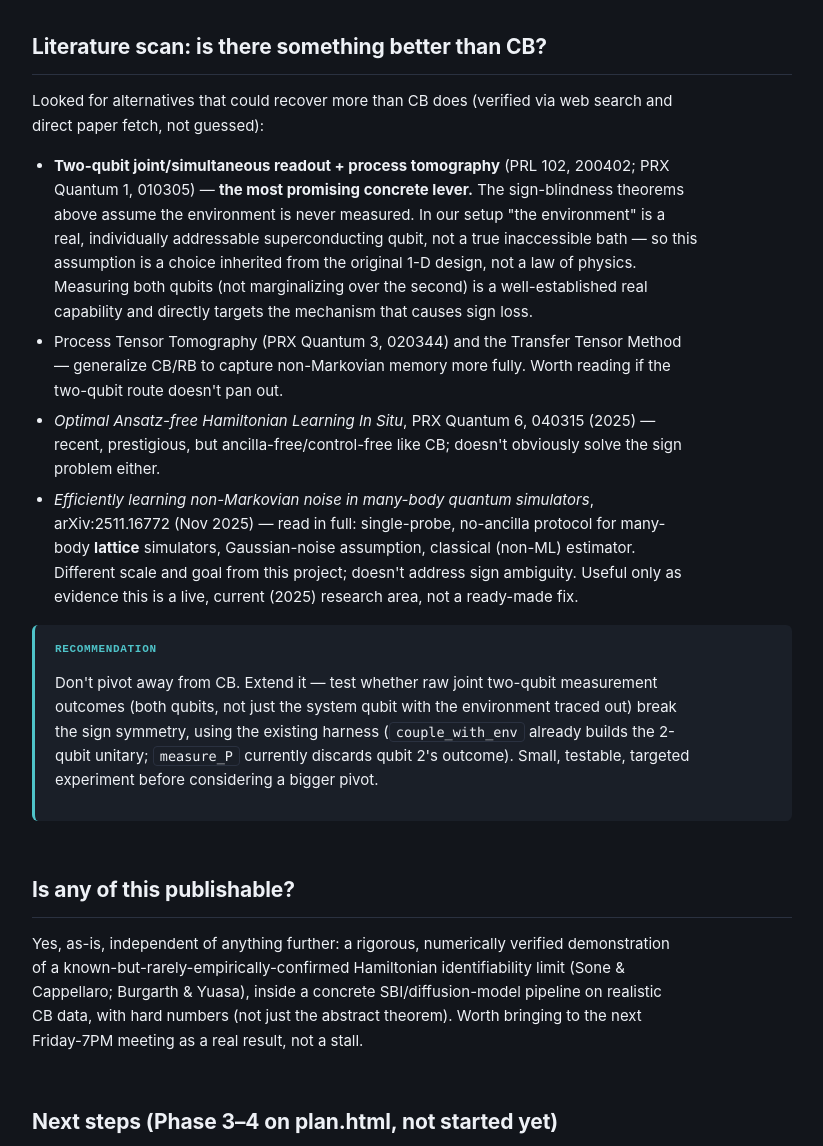
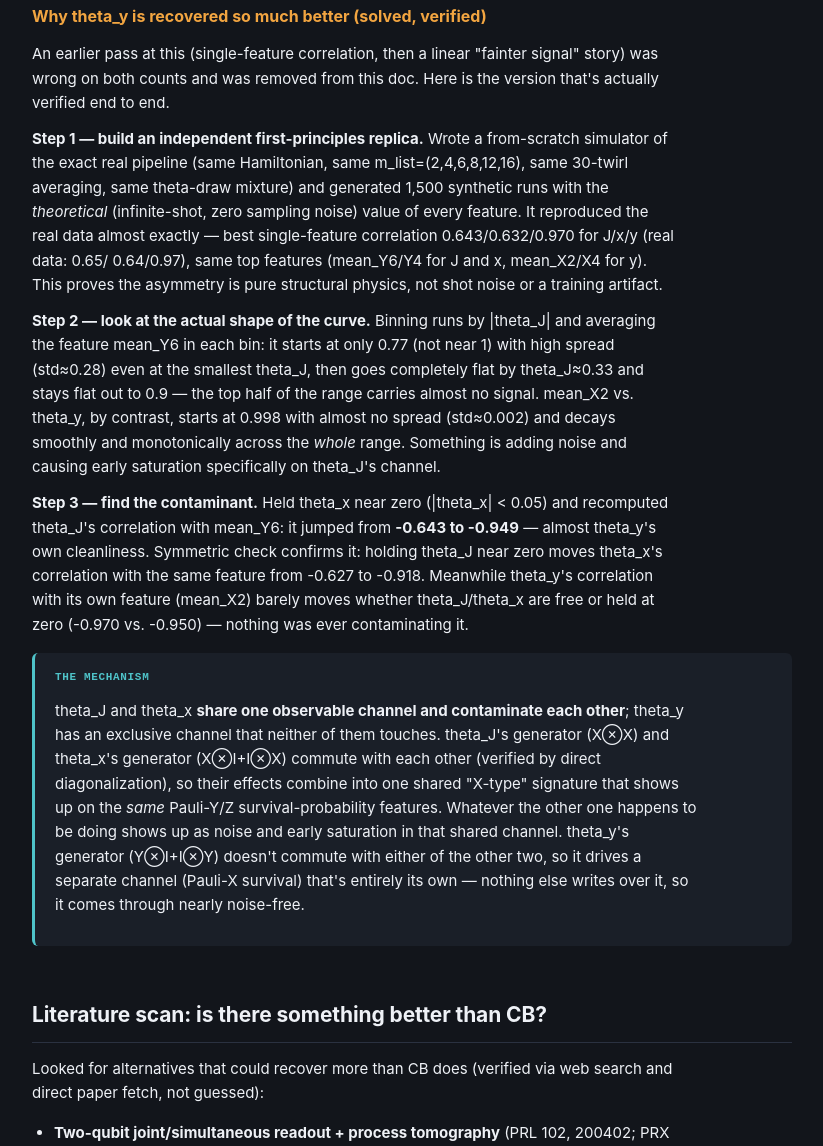
Before and after one commit to imelenwe/randomized-benchmarking, a plain HTML site: page MultiDimDiffusionCB/analysis/findings.html in a window 1280 px wide. Shown: the part 2178-3324 px from the top of the page, without its empty margins (228-1051 px from the left). Drawn offline with Linux system fonts and the light colour scheme.

Commit message:
MultiDimDiffusionCB: explain the theta_J/theta_x cross-talk, add worked examples
Chased down why theta_y is recovered so much better than theta_J or
theta_x. Ruled out two wrong explanations along the way (shared single
feature; intrinsic "fainter" signal) before finding the real mechanism:
built an independent first-principles replica of the whole data pipeline
(same Hamiltonian, depths, twirl-averaging, theta-draw mixture) that
reproduces the real dataset's correlations almost exactly, then used it
to show theta_J's and theta_x's generators commute and share one
observable channel, so each contaminates the other's signal -- verified
by holding one near zero and watching the other's correlation jump from
~0.64 to ~0.95. theta_y's generator commutes with neither, so it gets a
clean channel to itself. Findings.html and the notebook both carry the
full verification chain, replacing the earlier "open question" placeholder
(and an intermediate wrong explanation that was removed once disproven).

Also added the Hamiltonian itself as a prominent header at the top of the
notebook, and a new Step 10 (true-vs-predicted scatter across the full
2000-run test set) and Step 11 (4 worked examples spanning the true theta_J
range, each showing the model's posterior histogram per axis against the
true answer, with a 68%-credible-interval check).

.gitignore: exclude .claude/ (personal Claude Code permission settings).

Co-Authored-By: Claude Sonnet 5 <noreply@anthropic.com>

```diff
--- a/MultiDimDiffusionCB/analysis/findings.html
+++ b/MultiDimDiffusionCB/analysis/findings.html
@@ -210,6 +210,63 @@
     &mdash; more/better data can likely reduce it further.
   </p>
 
+  <h3>Why theta_y is recovered so much better (solved, verified)</h3>
+  <p>
+    An earlier pass at this (single-feature correlation, then a linear
+    "fainter signal" story) was wrong on both counts and was removed from
+    this doc. Here is the version that's actually verified end to end.
+  </p>
+  <p>
+    <strong>Step 1 &mdash; build an independent first-principles replica.</strong>
+    Wrote a from-scratch simulator of the exact real pipeline (same
+    Hamiltonian, same m_list=(2,4,6,8,12,16), same 30-twirl averaging, same
+    theta-draw mixture) and generated 1,500 synthetic runs with the
+    <em>theoretical</em> (infinite-shot, zero sampling noise) value of every
+    feature. It reproduced the real data almost exactly &mdash; best
+    single-feature correlation 0.643/0.632/0.970 for J/x/y (real data: 0.65/
+    0.64/0.97), same top features (mean_Y6/Y4 for J and x, mean_X2/X4 for
+    y). This proves the asymmetry is pure structural physics, not shot
+    noise or a training artifact.
+  </p>
+  <p>
+    <strong>Step 2 &mdash; look at the actual shape of the curve.</strong>
+    Binning runs by |theta_J| and averaging the feature mean_Y6 in each bin:
+    it starts at only 0.77 (not near 1) with high spread (std&asymp;0.28)
+    even at the smallest theta_J, then goes completely flat by theta_J&asymp;0.33
+    and stays flat out to 0.9 &mdash; the top half of the range carries
+    almost no signal. mean_X2 vs. theta_y, by contrast, starts at 0.998 with
+    almost no spread (std&asymp;0.002) and decays smoothly and monotonically
+    across the <em>whole</em> range. Something is adding noise and causing
+    early saturation specifically on theta_J's channel.
+  </p>
+  <p>
+    <strong>Step 3 &mdash; find the contaminant.</strong> Held theta_x near
+    zero (|theta_x| &lt; 0.05) and recomputed theta_J's correlation with
+    mean_Y6: it jumped from <strong>-0.643 to -0.949</strong> &mdash; almost
+    theta_y's own cleanliness. Symmetric check confirms it: holding theta_J
+    near zero moves theta_x's correlation with the same feature from -0.627
+    to -0.918. Meanwhile theta_y's correlation with its own feature
+    (mean_X2) barely moves whether theta_J/theta_x are free or held at
+    zero (-0.970 vs. -0.950) &mdash; nothing was ever contaminating it.
+  </p>
+  <div class="decision">
+    <span class="tag">the mechanism</span>
+    <p>
+      theta_J and theta_x <strong>share one observable channel and
+      contaminate each other</strong>; theta_y has an exclusive channel that
+      neither of them touches. theta_J's generator (X&otimes;X) and theta_x's
+      generator (X&otimes;I+I&otimes;X) commute with each other (verified by
+      direct diagonalization), so their effects combine into one shared
+      "X-type" signature that shows up on the <em>same</em> Pauli-Y/Z
+      survival-probability features. Whatever the other one happens to be
+      doing shows up as noise and early saturation in that shared channel.
+      theta_y's generator (Y&otimes;I+I&otimes;Y) doesn't commute with either
+      of the other two, so it drives a separate channel (Pauli-X survival)
+      that's entirely its own &mdash; nothing else writes over it, so it
+      comes through nearly noise-free.
+    </p>
+  </div>
+
   <h2>Literature scan: is there something better than CB?</h2>
   <p>Looked for alternatives that could recover more than CB does (verified via web search and direct paper fetch, not guessed):</p>
   <ul>
```
Also changed, not shown: 2 other files.
